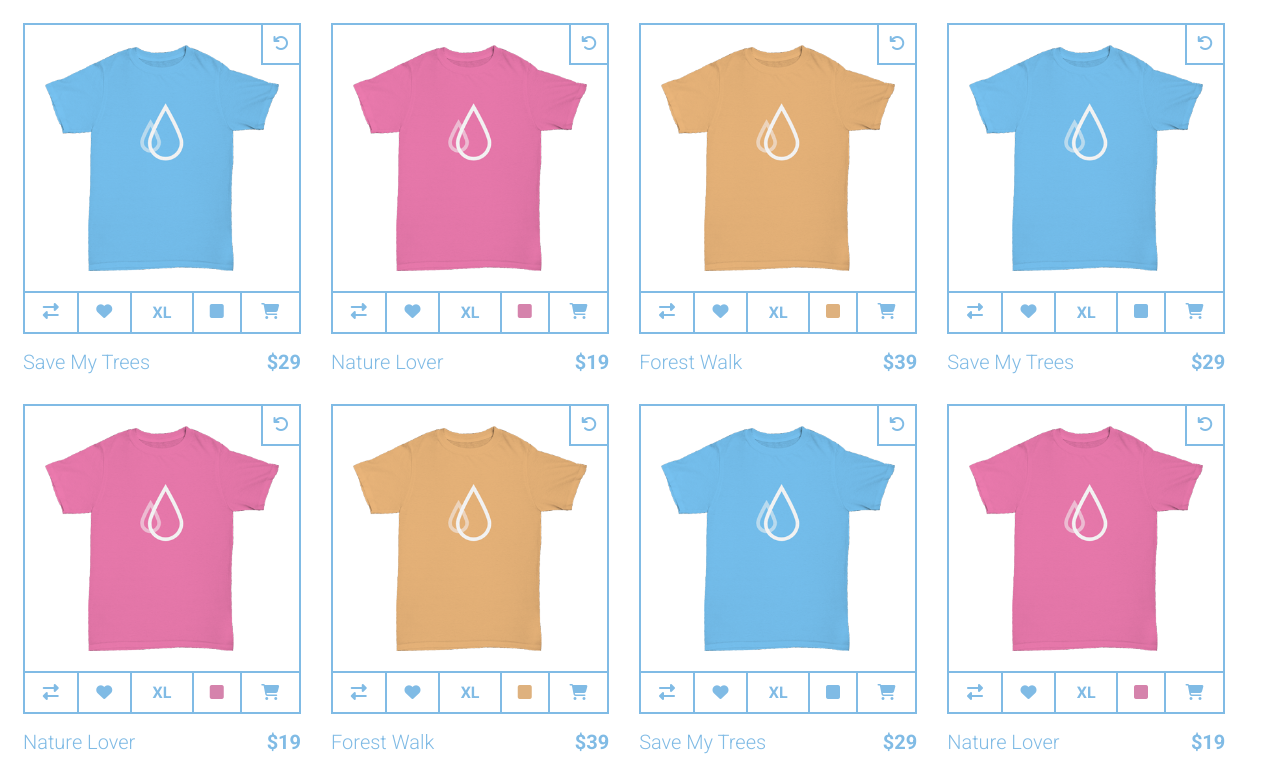
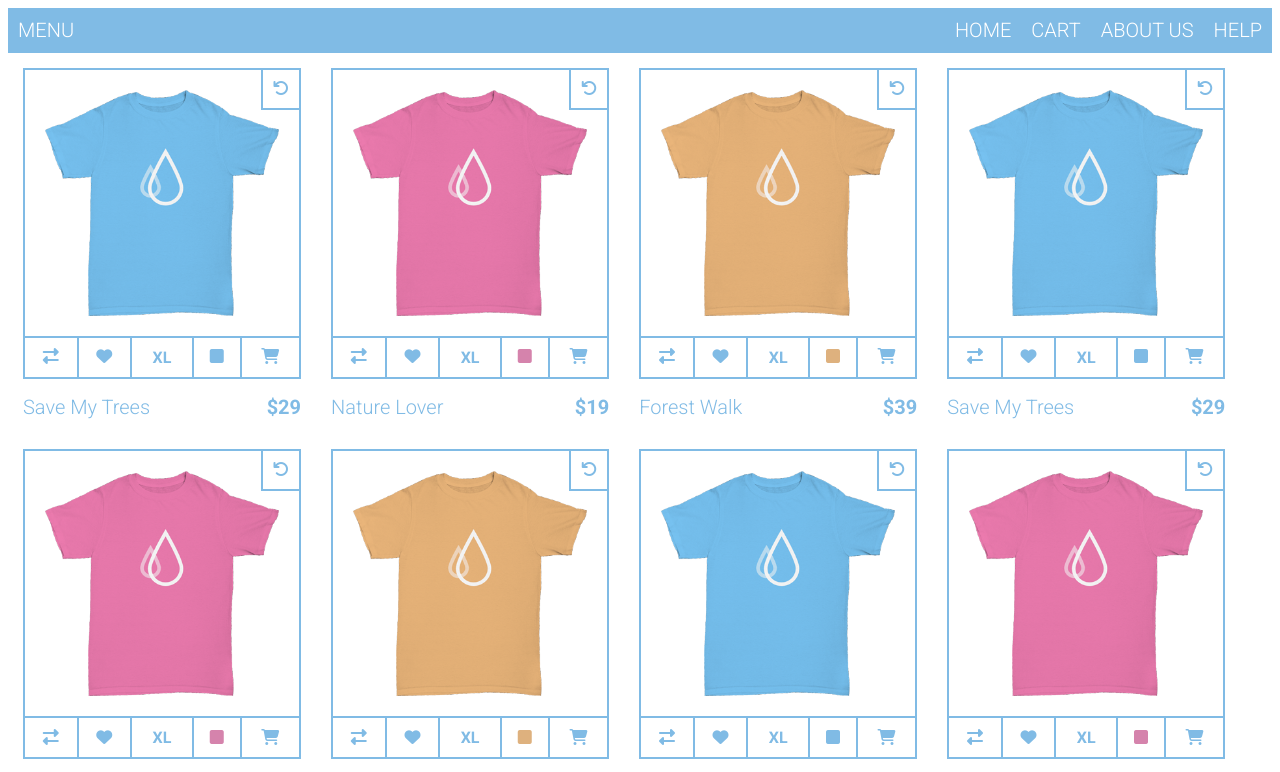
Before and after one commit to samanthasheadavis/responsiveTshirtShop, a plain HTML site: page index.html in a window 1280 px wide. Shown: the top 772 px of the page. Drawn offline with Linux system fonts and the light colour scheme.

Commit message:
final version with nav menu

```diff
--- a/index.html
+++ b/index.html
@@ -9,7 +9,17 @@
 </head>
 <body>
   <ul class="container">
-
+    <nav>
+      <div class="mobile-nav">
+        <span>Menu</span>
+        <ul class="main-menu">
+            <li>Home</li>
+            <li>Cart</li>
+            <li>About Us</li>
+            <li>Help</li>
+        </ul>
+      </div>
+    </nav>
 <!-- TShirt 1 -->
 
   <li class="tshirt">
--- a/main.css
+++ b/main.css
@@ -9,6 +9,38 @@
   width: 100%;
   margin: 0 auto;
   padding: 0;
+}
+
+nav {
+  overflow: hidden;
+  background: #80BBE5;
+  height: 45px;
+  color: white;
+  font-family: 'Roboto', sans-serif;
+  font-size: 20px;
+  padding:0;
+  margin: 0;
+  text-transform: uppercase;
+}
+
+nav span {
+  position: absolute;
+  padding: 10px;
+}
+
+nav ul {
+  float: right;
+}
+
+nav ul li {
+  float: left;
+  padding: 10px;
+  list-style-type: none;
+}
+
+nav ul li:hover {
+  color: black;
+  cursor: pointer;
 }
 
 /*Tshirt Styles*/
@@ -401,6 +433,10 @@ left: 29px;
       width: 42%;
     }
 
+    ul .main-menu {
+      display: none;
+    }
+
 @media only screen and (max-width: 391px) {
     li.tshirt {
       width: 35%;
```
